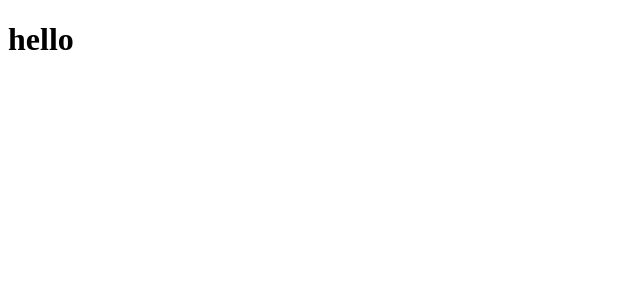
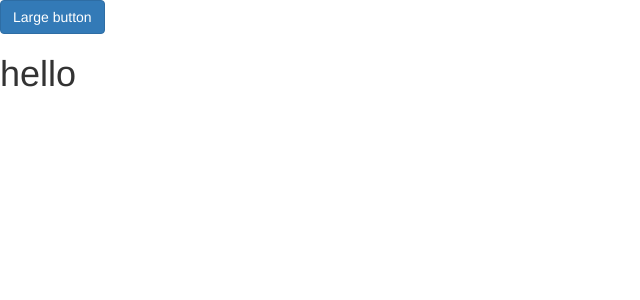
Before and after one commit to tkshi/pincode, a React app: page / in a window 1280 px wide. Shown: the top 300 px of the page, without its empty margins (0-640 px from the left). Built offline with nearby package versions, Linux system fonts and the light colour scheme.

Commit message:
close #1

```diff
--- a/index.html
+++ b/index.html
@@ -1,10 +1,14 @@
 <!doctype html>
 <html>
+
 <head>
+  <link rel="stylesheet" href="https://maxcdn.bootstrapcdn.com/bootstrap/3.3.6/css/bootstrap.min.css" integrity="sha384-1q8mTJOASx8j1Au+a5WDVnPi2lkFfwwEAa8hDDdjZlpLegxhjVME1fgjWPGmkzs7" crossorigin="anonymous">
   <title>React Transform Boilerplate</title>
 </head>
+
 <body>
   <div id="root"></div>
   <script src="/dist/bundle.js"></script>
 </body>
+
 </html>
--- a/src/App.js
+++ b/src/App.js
@@ -1,9 +1,11 @@
 import React, { Component } from 'react';
+import { Button } from 'react-bootstrap';
 
 export class App extends Component {
   render() {
     return (
       <div>
+         <Button bsSize="large">Large button</Button>
         <h1>hello</h1>
       </div>
     );
```
Lines whose indentation alone changed are shown as unchanged.
